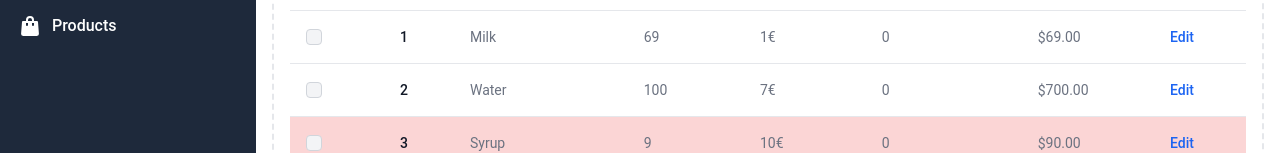
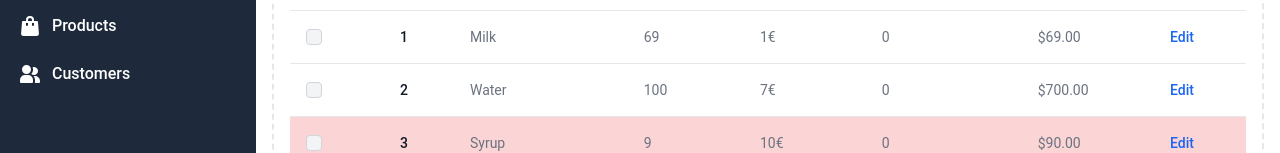
Before and after one commit to Nosver/CafeManagement, a React (Vite) app in the folder frontend/: page /stocks in a window 1280 px wide. Shown: the part 154-307 px from the top of the page. Built offline with nearby package versions, Linux system fonts and the light colour scheme.

Commit message:
personel customers screen

```diff
--- a/frontend/src/App.jsx
+++ b/frontend/src/App.jsx
@@ -23,6 +23,7 @@ import { Stocks } from './pages/Personel/Stocks';
 import { CartPage } from './pages/Customer/CartPage';
 import { Products } from './pages/Personel/Products';
 import { AboutUsPage } from './pages/Customer/AboutUsPage';
+import { Customers } from './pages/Personel/Customers';
 
 
 const router = createBrowserRouter(
@@ -46,6 +47,7 @@ const router = createBrowserRouter(
         <Route path='/dashboard' element = {<Dashboard />} />
         <Route path='/stocks' element = {<Stocks/>} />
         <Route path='/products' element = {<Products/>} />
+        <Route path='/customers' element = {<Customers/>} />
       </Route>
 
       <Route path='/LoginPage' element = {<LoginPage/>} />
--- a/frontend/src/components/SidebarItem.jsx
+++ b/frontend/src/components/personel/SidebarItem.jsx
@@ -31,6 +31,27 @@ class SVG {
         </svg>
     );
 
+    static customers = (
+        <svg class={`w-5 h-5 text-white transition duration-75 dark:text-gray-400 group-hover:${text_color} dark:group-hover:text-white`} aria-hidden="true" xmlns="http://www.w3.org/2000/svg" fill="currentColor" viewBox="0 0 20 18">
+            <path d="M14 2a3.963 3.963 0 0 0-1.4.267 6.439 6.439 0 0 1-1.331 6.638A4 4 0 1 0 14 2Zm1 9h-1.264A6.957 6.957 0 0 1 15 15v2a2.97 2.97 0 0 1-.184 1H19a1 1 0 0 0 1-1v-1a5.006 5.006 0 0 0-5-5ZM6.5 9a4.5 4.5 0 1 0 0-9 4.5 4.5 0 0 0 0 9ZM8 10H5a5.006 5.006 0 0 0-5 5v2a1 1 0 0 0 1 1h11a1 1 0 0 0 1-1v-2a5.006 5.006 0 0 0-5-5Z" />
+        </svg>
+    );
+
+    static signin = (
+        <svg class={`w-5 h-5 text-white transition duration-75 dark:text-gray-400 group-hover:${text_color} dark:group-hover:text-white`} aria-hidden="true" xmlns="http://www.w3.org/2000/svg" fill="none" viewBox="0 0 18 16">
+            <path stroke="currentColor" stroke-linecap="round" stroke-linejoin="round" stroke-width="2" d="M1 8h11m0 0L8 4m4 4-4 4m4-11h3a2 2 0 0 1 2 2v10a2 2 0 0 1-2 2h-3" />
+        </svg>
+    );
+
+    static signup = (
+        <svg class={`w-5 h-5 text-white transition duration-75 dark:text-gray-400 group-hover:${text_color} dark:group-hover:text-white`} aria-hidden="true" xmlns="http://www.w3.org/2000/svg" fill="currentColor" viewBox="0 0 20 20">
+            <path d="M5 5V.13a2.96 2.96 0 0 0-1.293.749L.879 3.707A2.96 2.96 0 0 0 .13 5H5Z" />
+            <path d="M6.737 11.061a2.961 2.961 0 0 1 .81-1.515l6.117-6.116A4.839 4.839 0 0 1 16 2.141V2a1.97 1.97 0 0 0-1.933-2H7v5a2 2 0 0 1-2 2H0v11a1.969 1.969 0 0 0 1.933 2h12.134A1.97 1.97 0 0 0 16 18v-3.093l-1.546 1.546c-.413.413-.94.695-1.513.81l-3.4.679a2.947 2.947 0 0 1-1.85-.227 2.96 2.96 0 0 1-1.635-3.257l.681-3.397Z" />
+            <path d="M8.961 16a.93.93 0 0 0 .189-.019l3.4-.679a.961.961 0 0 0 .49-.263l6.118-6.117a2.884 2.884 0 0 0-4.079-4.078l-6.117 6.117a.96.96 0 0 0-.263.491l-.679 3.4A.961.961 0 0 0 8.961 16Zm7.477-9.8a.958.958 0 0 1 .68-.281.961.961 0 0 1 .682 1.644l-.315.315-1.36-1.36.313-.318Zm-5.911 5.911 4.236-4.236 1.359 1.359-4.236 4.237-1.7.339.341-1.699Z" />
+        </svg>
+    );
+
+
 }
 
 const SidebarItem = ({ path, handleActiveTab, children }) => {
--- a/frontend/src/components/Siderbar_1.jsx
+++ b/frontend/src/components/personel/Siderbar_1.jsx
@@ -77,6 +77,13 @@ export const Siderbar_1 = () => {
                             <span class="flex-1 ms-3 whitespace-nowrap text-white">Products</span>
                         </SidebarItem>
 
+                        <SidebarItem
+                            path="/customers"
+                            handleActiveTab={handleActiveTab}
+                        >
+                            <span class="flex-1 ms-3 whitespace-nowrap text-white">Customers</span>
+                        </SidebarItem>
+
                     </ul>
                 </div>
             </aside>
--- /dev/null
+++ b/frontend/src/pages/Personel/Customers.jsx
@@ -0,0 +1,12 @@
+import React from 'react'
+import { Siderbar_1 } from '../../components/personel/Siderbar_1'
+
+export const Customers = () => {
+  return (
+    <div>
+
+        <Siderbar_1 />
+
+    </div>
+  )
+}
--- a/frontend/src/pages/Personel/Dashboard.jsx
+++ b/frontend/src/pages/Personel/Dashboard.jsx
@@ -20,7 +20,7 @@ import DashboardCard11 from '../../imported-assets/partials/dashboard/DashboardC
 import DashboardCard12 from '../../imported-assets/partials/dashboard/DashboardCard12';
 import DashboardCard13 from '../../imported-assets/partials/dashboard/DashboardCard13';
 import Banner from '../../imported-assets/partials/Banner';
-import { Siderbar_1 } from '../../components/Siderbar_1';
+import { Siderbar_1 } from '../../components/personel/Siderbar_1';
 
 function Dashboard() {
 
--- a/frontend/src/pages/Personel/Orders.jsx
+++ b/frontend/src/pages/Personel/Orders.jsx
@@ -1,7 +1,7 @@
 import React, { useState } from 'react';
 import Header from '../../imported-assets/partials/Header';
 import Popup from '../../components/MenuPopup';
-import { Siderbar_1 } from '../../components/Siderbar_1';
+import { Siderbar_1 } from '../../components/personel/Siderbar_1';
 
 
 const OrderStatus = {
--- a/frontend/src/pages/Personel/Products.jsx
+++ b/frontend/src/pages/Personel/Products.jsx
@@ -1,7 +1,7 @@
 import React, { useState } from 'react';
 import Header from '../../imported-assets/partials/Header';
 import Popup from '../../components/MenuPopup';
-import { Siderbar_1 } from '../../components/Siderbar_1';
+import { Siderbar_1 } from '../../components/personel/Siderbar_1';
 import { InsertButton } from '../../components/personel/InsertButton';
 import { AddItemPopup } from '../../components/personel/AddItemPopup';
 
--- a/frontend/src/pages/Personel/Stocks.jsx
+++ b/frontend/src/pages/Personel/Stocks.jsx
@@ -3,7 +3,7 @@ import Sidebar from '../../imported-assets/partials/Sidebar';
 import Header from '../../imported-assets/partials/Header';
 import { useState } from 'react';
 import { CButton } from '../../components/CButton';
-import { Siderbar_1 } from '../../components/Siderbar_1';
+import { Siderbar_1 } from '../../components/personel/Siderbar_1';
 import { Edit_Product_Popup } from '../../components/personel/Edit_Product_Popup';
 import { Create_Stock } from '../../components/Create_Stock';
 import { InsertButton } from '../../components/personel/InsertButton';
@@ -98,20 +98,12 @@ export const Stocks = () => {
 
     // Create random stocks for cafe
     const stocks = stock.getAllStocks();
-
     const [sidebarOpen, setSidebarOpen] = React.useState(true);
     const [quantity, setQuantity] = useState(stock.quantity);
     const [isPopupOpen, setIsPopupOpen] = useState(false);
-
-    const [showPopup, setShowPopup] = useState(false)
-
-    const openPopup = () => {
-        setShowPopup(true)
-    }
-
-    const closePopup = () => {
-        setShowPopup(false)
-    }
+    const [showPopup, setShowPopup] = useState(false);
+    const openPopup = () => setShowPopup(true);
+    const closePopup = () => setShowPopup(false);
 
     return (
         <div>
```
